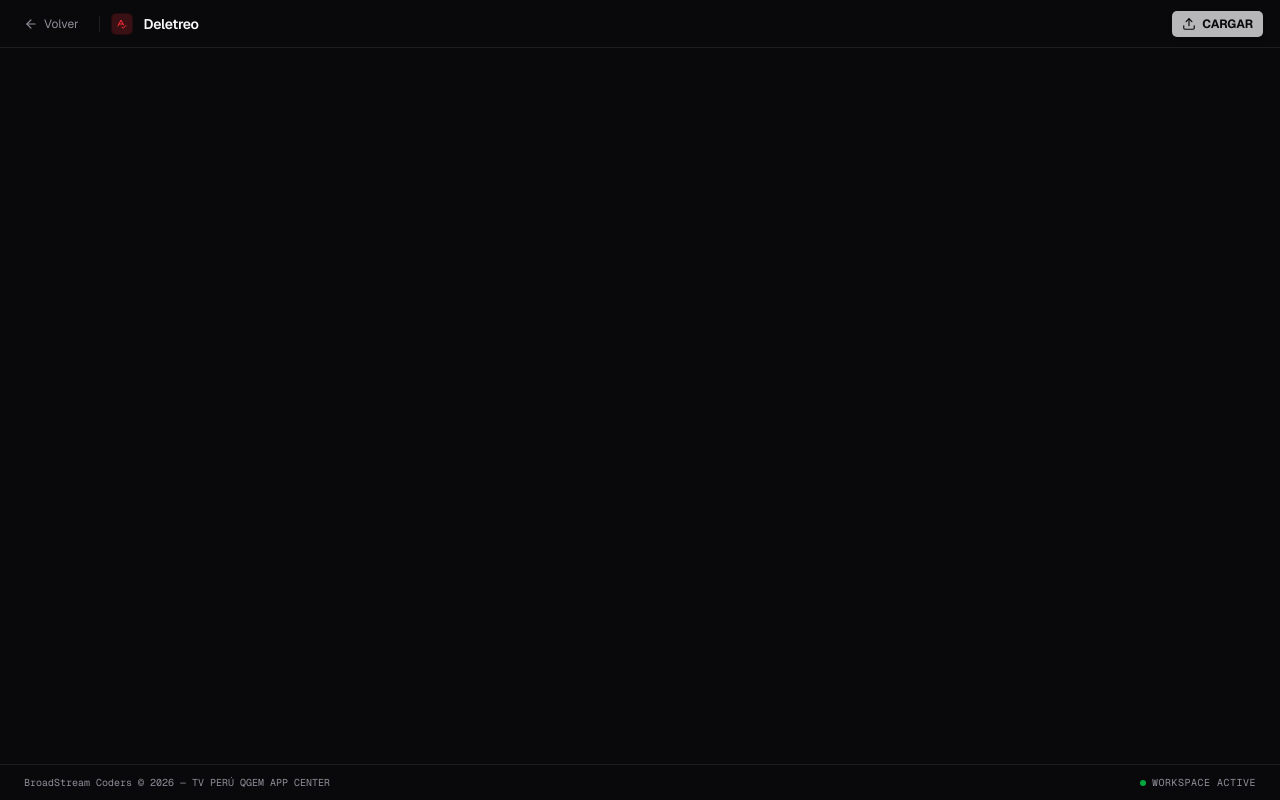
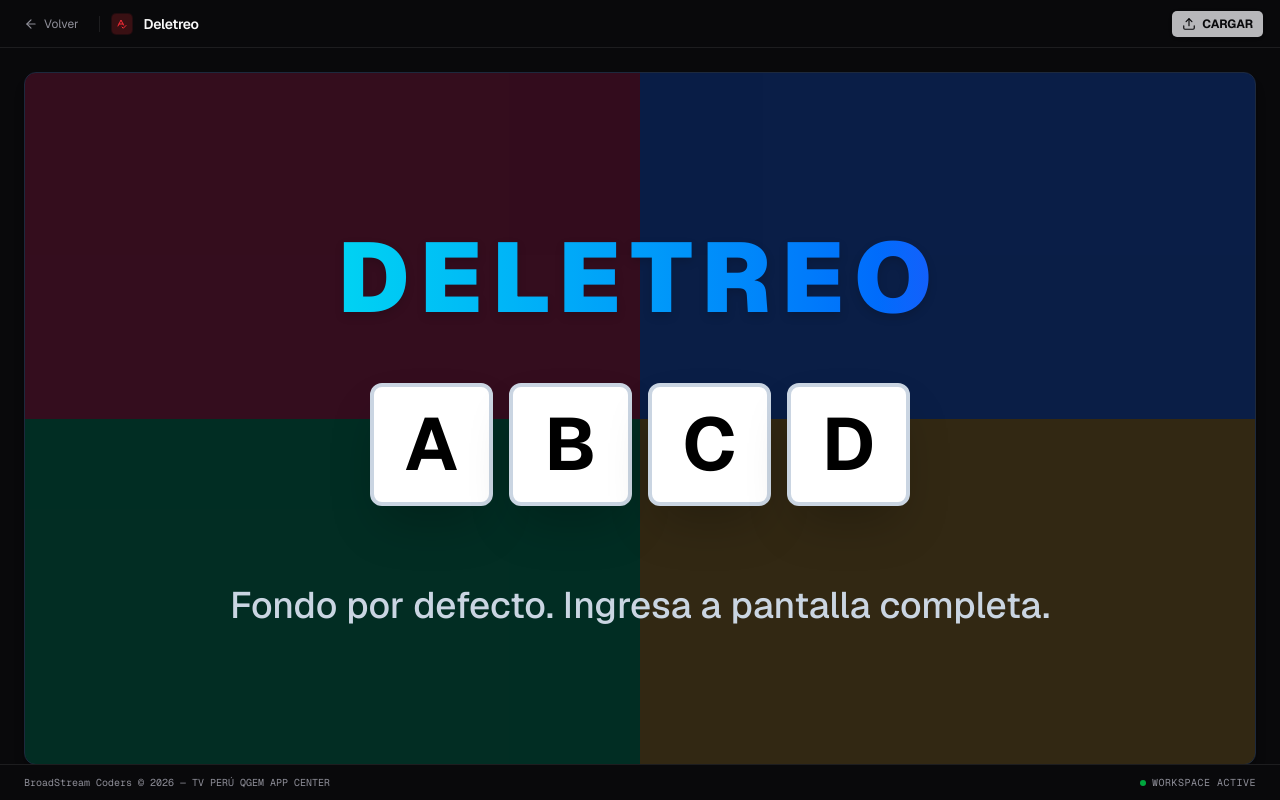
Before and after one commit to BroadStream-Coders/TvPeru-QGEM-Games, a Next.js app: page /workspaces/deletreo in a window 1280 px wide. Built offline with nearby package versions, Linux system fonts and the light colour scheme.

Commit message:
feat(deletreo): add FullScreen component and enhance DeletreoPage layout with new UI elements

```diff
--- a/src/app/workspaces/deletreo/page.tsx
+++ b/src/app/workspaces/deletreo/page.tsx
@@ -4,6 +4,8 @@
 import { SpellCheck } from "lucide-react";
 import { loadJsonFile } from "@/helpers/persistence";
 import { useWorkspaceHeader } from "@/hooks/use-workspace-header";
+
+import { FullScreen } from "@/components/shared/FullScreen";
 
 interface DeletreoGroup {
   words: string[];
@@ -45,5 +47,46 @@
     });
   }, [setHeader, handleLoad]);
 
-  return <main className="flex-1 overflow-hidden"></main>;
+  return (
+    <main className="flex-1 p-6 overflow-hidden flex flex-col gap-6">
+      <FullScreen className="bg-slate-950">
+        <div className="w-full h-full flex flex-col items-center justify-center gap-8 relative text-white">
+          {/* Fondo de prueba con cuadros de colores */}
+          <div className="absolute inset-0 grid grid-cols-2 grid-rows-2 opacity-20 pointer-events-none">
+            <div className="bg-red-500"></div>
+            <div className="bg-blue-500"></div>
+            <div className="bg-green-500"></div>
+            <div className="bg-yellow-500"></div>
+          </div>
+
+          <h1 className="text-[8cqi] font-black z-10 drop-shadow-lg tracking-widest text-transparent bg-clip-text bg-gradient-to-r from-cyan-400 to-blue-600">
+            DELETREO
+          </h1>
+
+          <div className="flex gap-4 z-10">
+            {["A", "B", "C", "D"].map((letter) => (
+              <div
+                key={letter}
+                className="w-[10cqi] h-[10cqi] bg-white text-black flex items-center justify-center text-[6cqi] font-bold rounded-xl shadow-2xl border-4 border-slate-300"
+              >
+                {letter}
+              </div>
+            ))}
+          </div>
+
+          <p className="z-10 text-[3cqi] font-medium text-slate-300 mt-10">
+            Fondo por defecto. Ingresa a pantalla completa.
+          </p>
+        </div>
+      </FullScreen>
+
+      {/* Controles temporales externos */}
+      <div className="w-full border border-slate-200 rounded-xl p-4 bg-slate-50 flex gap-4 items-center">
+        <h3 className="font-bold text-slate-700">Controles Temporales:</h3>
+        <button className="px-4 py-2 bg-slate-800 text-white rounded hover:bg-slate-700 transition-colors">
+          Cambiar Letra
+        </button>
+      </div>
+    </main>
+  );
 }
--- /dev/null
+++ b/src/components/shared/FullScreen.tsx
@@ -0,0 +1,89 @@
+"use client";
+
+import React, { useRef, useState, useEffect } from "react";
+import { Maximize, Minimize } from "lucide-react";
+import { cn } from "@/lib/utils";
+
+interface FullScreenProps extends React.HTMLAttributes<HTMLDivElement> {
+  children: React.ReactNode;
+  /** Clase para manejar la proporción, por defecto 16:9 (aspect-video) */
+  aspectRatioClass?: string;
+}
+
+export function FullScreen({
+  children,
+  className,
+  aspectRatioClass = "aspect-video",
+  ...props
+}: FullScreenProps) {
+  const containerRef = useRef<HTMLDivElement>(null);
+  const [isFullscreen, setIsFullscreen] = useState(false);
+
+  // Escuchar cuando el navegador entra o sale de FullScreen (por ejemplo si el usuario presiona ESC)
+  useEffect(() => {
+    const onFullscreenChange = () => {
+      setIsFullscreen(!!document.fullscreenElement);
+    };
+
+    document.addEventListener("fullscreenchange", onFullscreenChange);
+    return () => document.removeEventListener("fullscreenchange", onFullscreenChange);
+  }, []);
+
+  const toggleFullscreen = async () => {
+    try {
+      if (!document.fullscreenElement) {
+        // Entrar a fullscreen y enfocar el contenedor para que escuche el teclado
+        await containerRef.current?.requestFullscreen();
+        containerRef.current?.focus();
+      } else {
+        // Salir de fullscreen
+        await document.exitFullscreen();
+      }
+    } catch (err) {
+      console.error("Error al intentar cambiar el modo de pantalla completa:", err);
+    }
+  };
+
+  return (
+    // 'group' nos sirve para mostrar el botón de maximizar solo cuando pasamos el mouse
+    <div className="relative group w-full flex flex-col items-center">
+
+      <div
+        ref={containerRef}
+        tabIndex={0}
+        className={cn(
+          "relative focus:outline-none flex items-center justify-center transition-all duration-300",
+          isFullscreen ? "w-screen h-screen bg-black" : "w-full"
+        )}
+      >
+        <div
+          className={cn(
+            "relative overflow-hidden bg-slate-900 [container-type:size]",
+            aspectRatioClass,
+            isFullscreen
+              ? "h-full w-auto max-w-full"
+              : "w-full max-w-[1280px] rounded-xl shadow-lg border border-slate-800",
+            className
+          )}
+          {...props}
+        >
+          {children}
+
+          {!isFullscreen && (
+            <button
+              onClick={toggleFullscreen}
+              className={cn(
+                "absolute bottom-4 right-4 p-2 bg-black/60 hover:bg-black/80 text-white rounded-lg transition-opacity z-50 backdrop-blur-sm",
+                "opacity-0 group-hover:opacity-100"
+              )}
+              title="Pantalla completa"
+            >
+              <Maximize size={24} />
+            </button>
+          )}
+        </div>
+      </div>
+
+    </div>
+  );
+}
```
